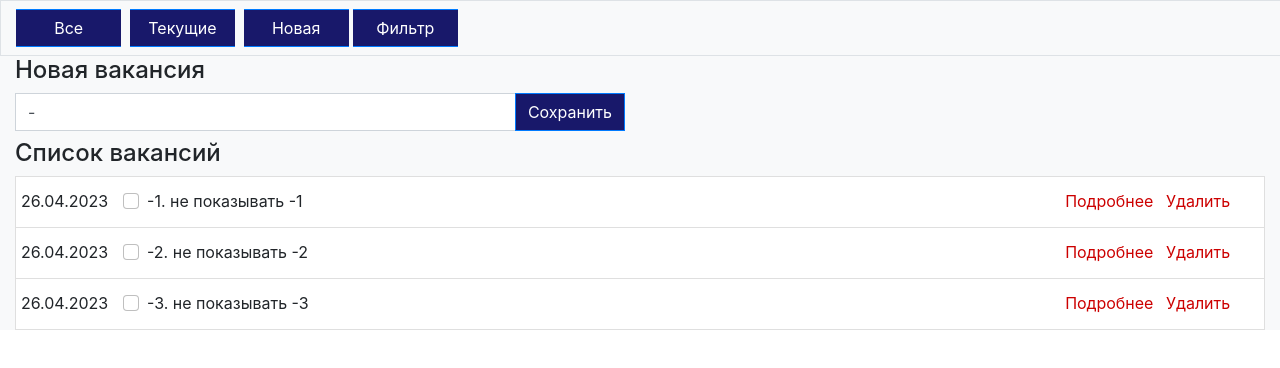
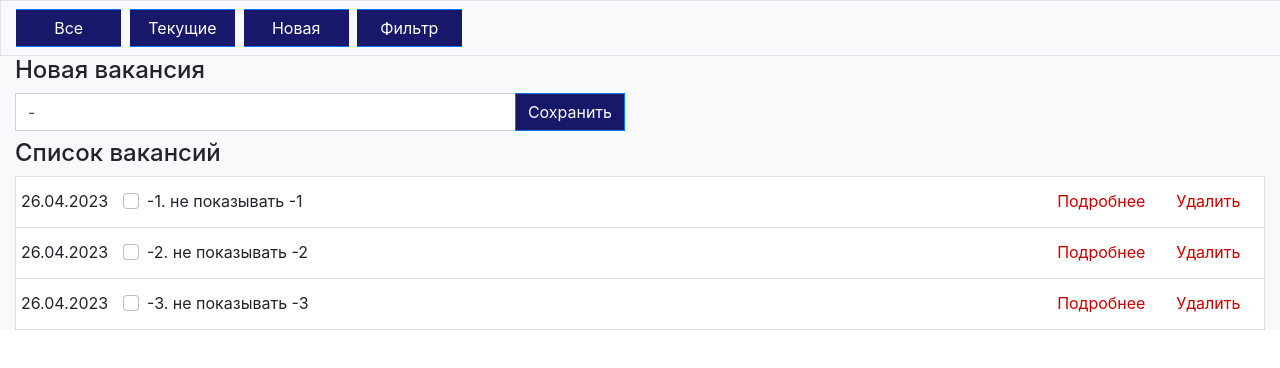
Before and after one commit to cherepakhin/vacancy_front, a React (Create React App) app: page / in a window 1280 px wide. Shown: the top 368 px of the page. Built offline with nearby package versions, Linux system fonts and the light colour scheme.

Commit message:
alignment last button in toolbar

```diff
--- a/src/App.css
+++ b/src/App.css
@@ -67,9 +67,10 @@
 }
 
 .list-group-item-action-last {
-  right: 2ch;
+  right: 1ch;
   min-width: 8ch;
   max-width: 8ch !important;
+  margin-left: 8px;
 }
 
 .list-group-item-date {
@@ -134,3 +135,8 @@
 .list-group {
     border-radius: 0px !important;
 }
+
+.last-button {
+    left: 4px;
+    margin-left: 8px;
+}
--- a/src/App.js
+++ b/src/App.js
@@ -20,7 +20,7 @@ function App() {
             <Button className="ml-0 pl-1 pr-1 col-1">Все</Button> {/* для первой колонки отступ СЛЕВА =0, для остальных ml-1 */}
             <Button className="ml-1 pl-1 pr-1 col-1">Текущие</Button> {/* margin left = 1 */}
             <Button className="ml-1 pl-1 pr-1 col-1">Новая</Button>
-            <Button className="ml-1 pl-1 pr-1 col-1">Фильтр</Button>
+            <Button className="ml-1 pl-1 pr-1 col-1 last-button">Фильтр</Button>
         </Col>
       </Row>
       {/*TODO: убрать это поле */}
```
